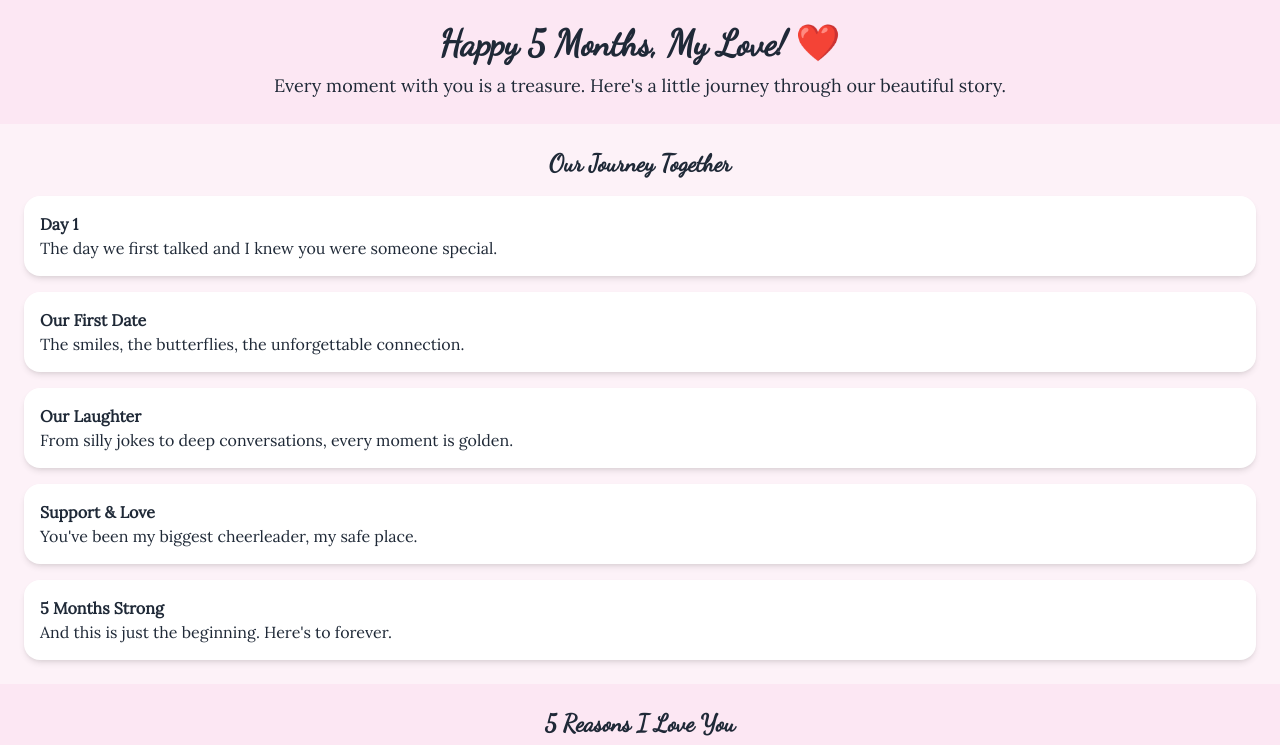
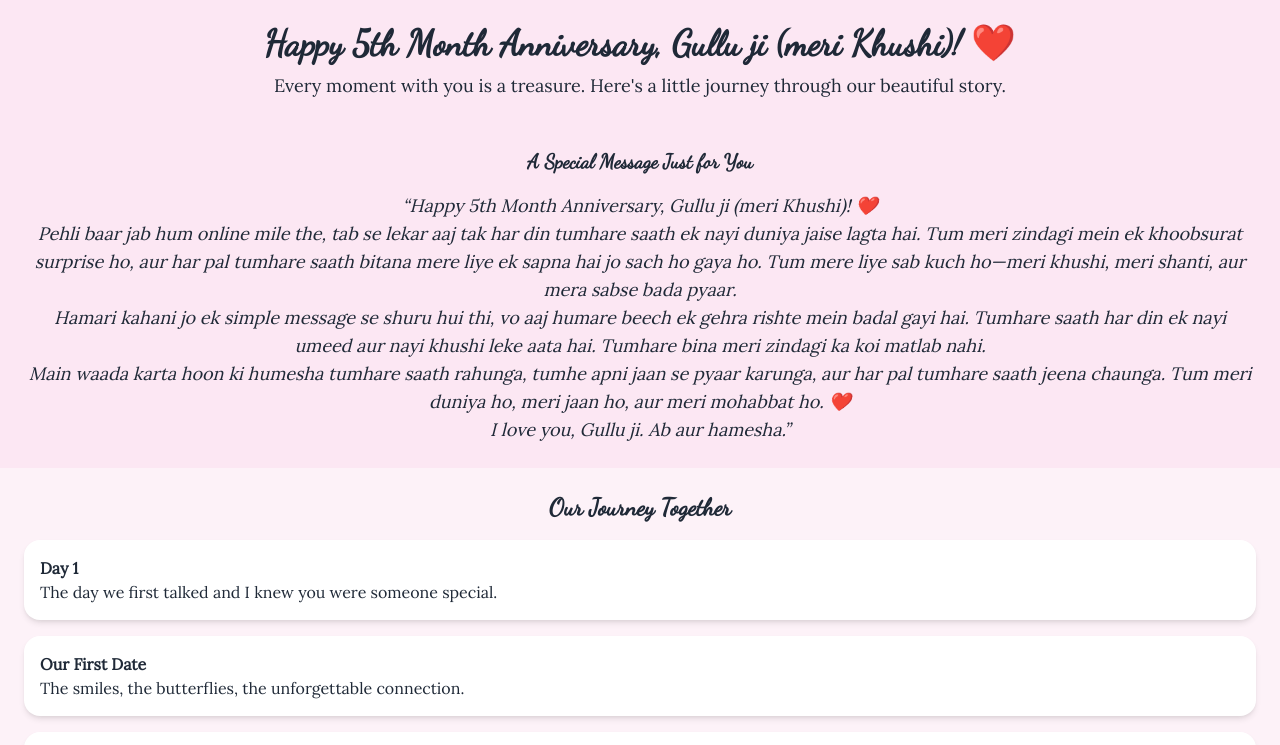
Before and after one commit to anand44124/montheversy-2-, a plain HTML site: page index.html in a window 1280 px wide. Shown: the top 745 px of the page. Drawn offline with nearby package versions, Linux system fonts and the light colour scheme.

Commit message:
Update index.html

```diff
--- a/index.html
+++ b/index.html
@@ -38,8 +38,20 @@
 <body class="bg-pink-50 text-gray-800 overflow-x-hidden">
   <!-- Welcome Message -->
   <section class="text-center p-6 bg-pink-100 fade-in">
-    <h1 class="text-4xl font-bold mb-2">Happy 5 Months, My Love! ❤️</h1>
+    <h1 class="text-4xl font-bold mb-2">Happy 5th Month Anniversary, Gullu ji (meri Khushi)! ❤️</h1>
     <p class="text-lg">Every moment with you is a treasure. Here's a little journey through our beautiful story.</p>
+  </section>
+
+  <!-- Special Message -->
+  <section class="text-center p-6 bg-pink-100 fade-in">
+    <h2 class="text-xl font-semibold mb-4">A Special Message Just for You</h2>
+    <p class="text-lg italic">
+      “Happy 5th Month Anniversary, Gullu ji (meri Khushi)! ❤️<br>
+      Pehli baar jab hum online mile the, tab se lekar aaj tak har din tumhare saath ek nayi duniya jaise lagta hai. Tum meri zindagi mein ek khoobsurat surprise ho, aur har pal tumhare saath bitana mere liye ek sapna hai jo sach ho gaya ho. Tum mere liye sab kuch ho—meri khushi, meri shanti, aur mera sabse bada pyaar.<br>
+      Hamari kahani jo ek simple message se shuru hui thi, vo aaj humare beech ek gehra rishte mein badal gayi hai. Tumhare saath har din ek nayi umeed aur nayi khushi leke aata hai. Tumhare bina meri zindagi ka koi matlab nahi.<br>
+      Main waada karta hoon ki humesha tumhare saath rahunga, tumhe apni jaan se pyaar karunga, aur har pal tumhare saath jeena chaunga. Tum meri duniya ho, meri jaan ho, aur meri mohabbat ho. ❤️<br>
+      I love you, Gullu ji. Ab aur hamesha.”
+    </p>
   </section>
 
   <!-- Timeline -->
```
